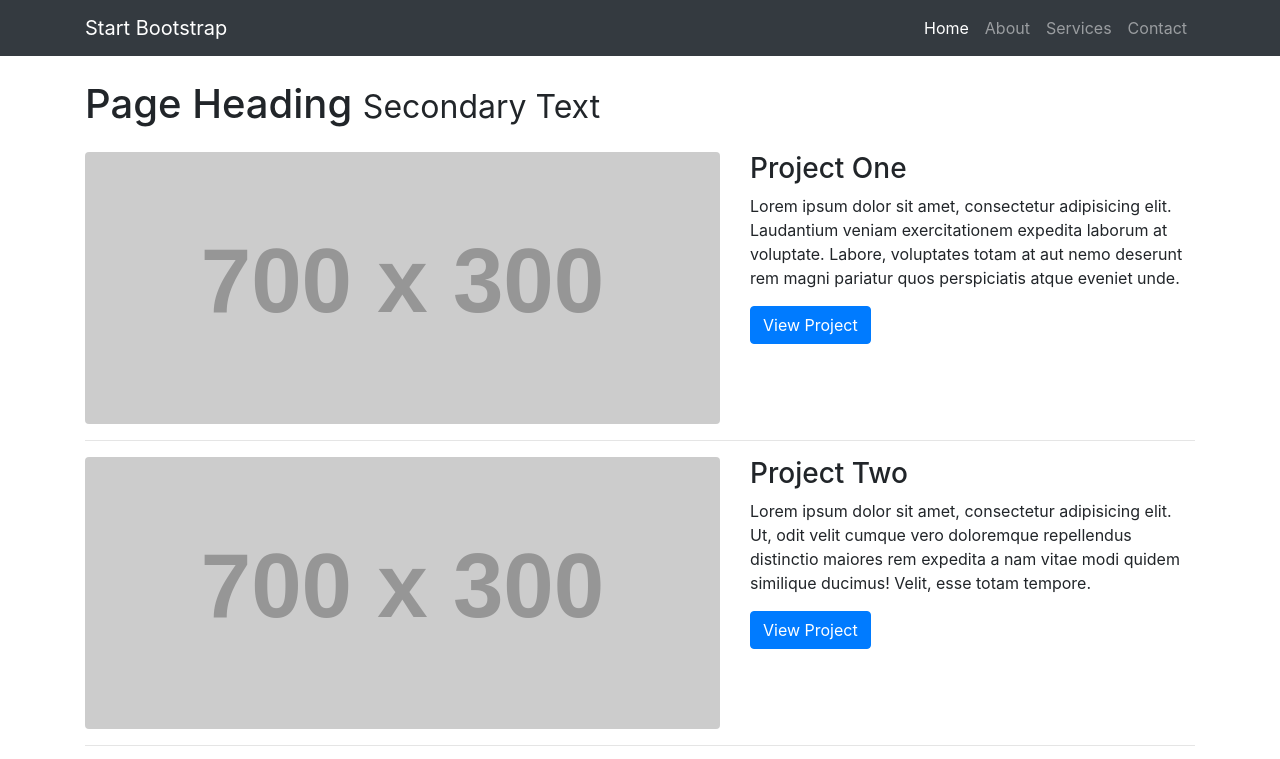
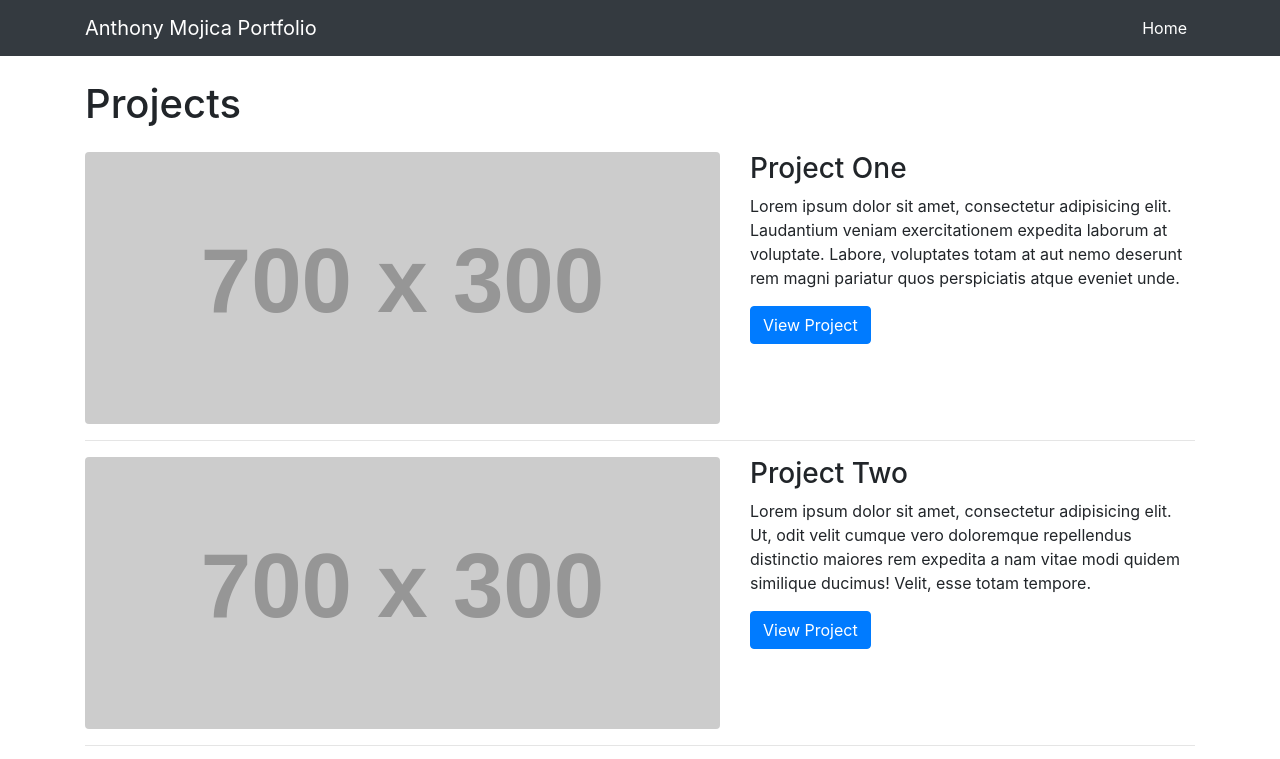
Before and after one commit to AnthonyMojica/AnthonyMojica.github.io, a website: page index.html in a window 1280 px wide. Shown: the top 759 px of the page. Drawn offline with Linux system fonts and the light colour scheme; placeholder pictures from the web are drawn by us.

Commit message:
Text Changes

```diff
--- a/index.html
+++ b/index.html
@@ -23,7 +23,7 @@
     <!-- Navigation -->
     <nav class="navbar navbar-expand-lg navbar-dark bg-dark fixed-top">
       <div class="container">
-        <a class="navbar-brand" href="#">Start Bootstrap</a>
+        <a class="navbar-brand" href="#">Anthony Mojica Portfolio</a>
         <button class="navbar-toggler" type="button" data-toggle="collapse" data-target="#navbarResponsive" aria-controls="navbarResponsive" aria-expanded="false" aria-label="Toggle navigation">
           <span class="navbar-toggler-icon"></span>
         </button>
@@ -34,15 +34,6 @@
                 <span class="sr-only">(current)</span>
               </a>
             </li>
-            <li class="nav-item">
-              <a class="nav-link" href="#">About</a>
-            </li>
-            <li class="nav-item">
-              <a class="nav-link" href="#">Services</a>
-            </li>
-            <li class="nav-item">
-              <a class="nav-link" href="#">Contact</a>
-            </li>
           </ul>
         </div>
       </div>
@@ -52,8 +43,8 @@
     <div class="container">
 
       <!-- Page Heading -->
-      <h1 class="my-4">Page Heading
-        <small>Secondary Text</small>
+      <h1 class="my-4">Projects
+        <small></small>
       </h1>
 
       <!-- Project One -->
```
